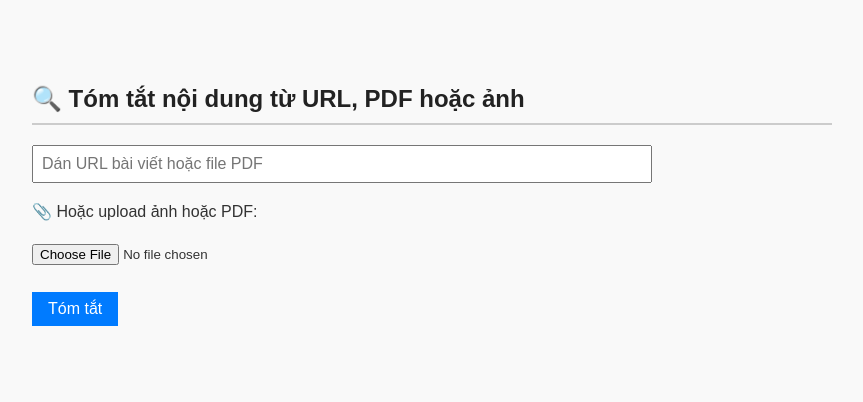
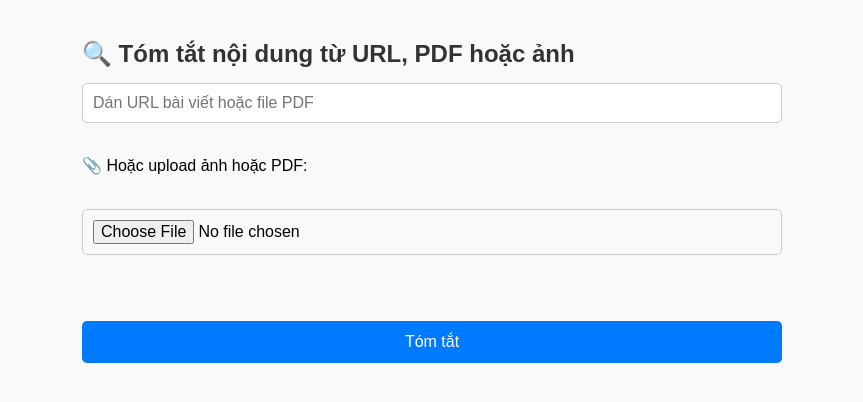
Before and after one commit to minhnt324/gemini-sumAI, a Flask app: page / in a window 1280 px wide. Shown: the top 402 px of the page, without its empty margins (208-1071 px from the left). Run offline with Flask 3, Linux system fonts and the light colour scheme.

Commit message:
Update style.css

```diff
--- a/static/style.css
+++ b/static/style.css
@@ -1,37 +1,38 @@
 body {
   font-family: Arial, sans-serif;
-    margin: 40px auto;
-    max-width: 800px;
-    line-height: 1.6;
-    color: #333;
+  padding: 20px;
+  max-width: 700px;
+  margin: auto;
   background-color: #f9f9f9;
-    padding: 20px;
 }
 
-h2, h3 {
-    color: #222;
-    border-bottom: 2px solid #ccc;
-    padding-bottom: 5px;
+h2 {
+  font-size: 1.5rem;
+  margin-bottom: 15px;
+  color: #333;
 }
 
 form {
-    margin-bottom: 20px;
+  display: flex;
+  flex-direction: column;
+  gap: 15px;
 }
 
-input[type="text"] {
-    padding: 8px;
-    font-size: 16px;
-    width: 80%;
-    max-width: 600px;
-    margin-right: 10px;
+input[type="text"],
+input[type="file"] {
+  padding: 10px;
+  font-size: 1rem;
+  border: 1px solid #ccc;
+  border-radius: 5px;
 }
 
 button {
-    padding: 8px 16px;
-    font-size: 16px;
+  padding: 12px;
   background-color: #007bff;
   color: white;
   border: none;
+  font-size: 1rem;
+  border-radius: 5px;
   cursor: pointer;
 }
 
@@ -39,12 +40,39 @@ button:hover {
   background-color: #0056b3;
 }
 
+h3 {
+  margin-top: 25px;
+  font-size: 1.2rem;
+  color: #222;
+}
+
 pre {
-    background-color: #fff;
-    padding: 20px;
-    border-left: 4px solid #007bff;
   white-space: pre-wrap;
   word-wrap: break-word;
-    line-height: 1.8;
-    margin-top: 10px;
+  background: #ffffff;
+  padding: 20px;
+  border: 1px solid #ddd;
+  border-radius: 8px;
+  line-height: 1.6;
+  font-size: 1rem;
+  color: #333;
 }
+
+p {
+  font-size: 1rem;
+  line-height: 1.5;
+}
+
+@media (max-width: 480px) {
+  body {
+    padding: 10px;
+  }
+
+  input[type="text"], input[type="file"], button {
+    font-size: 0.95rem;
+  }
+
+  pre {
+    font-size: 0.95rem;
+  }
+}
```
Lines whose indentation alone changed are shown as unchanged.
